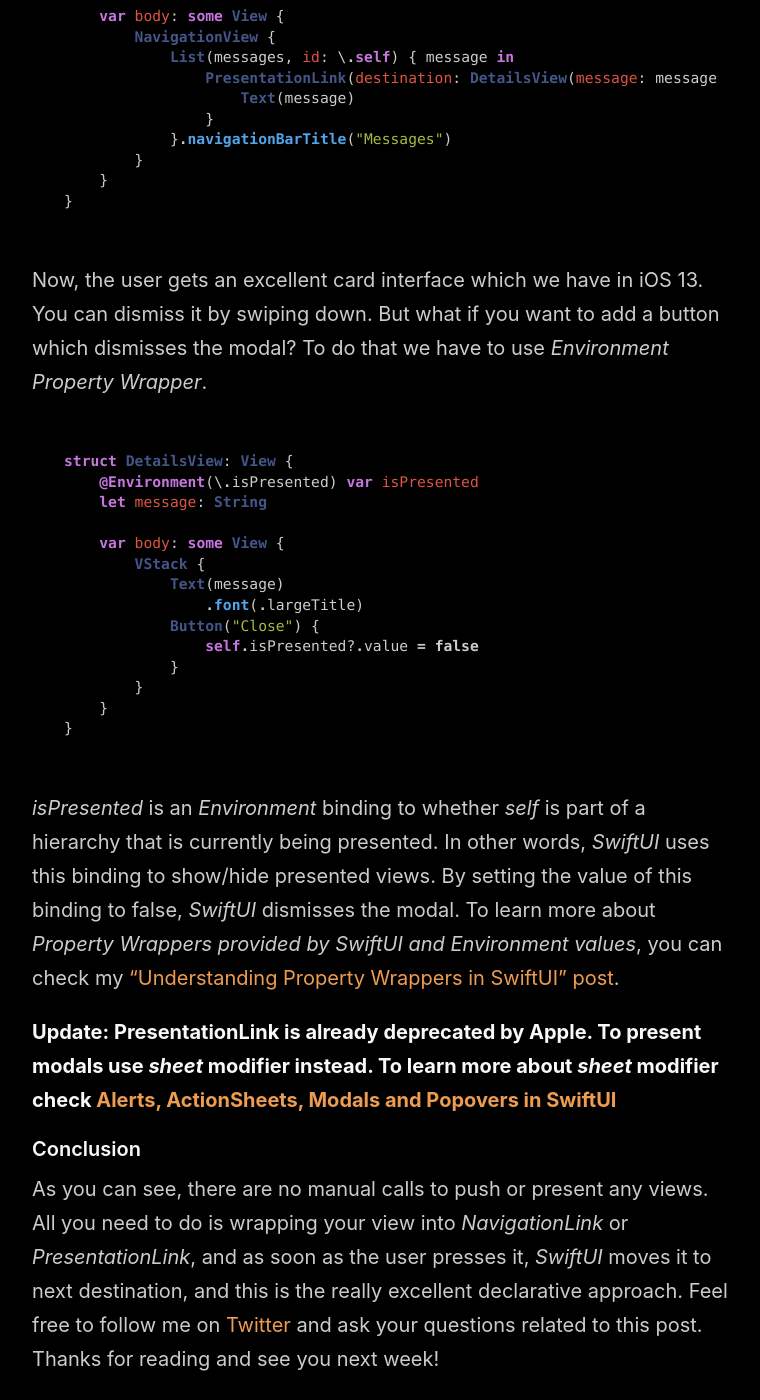
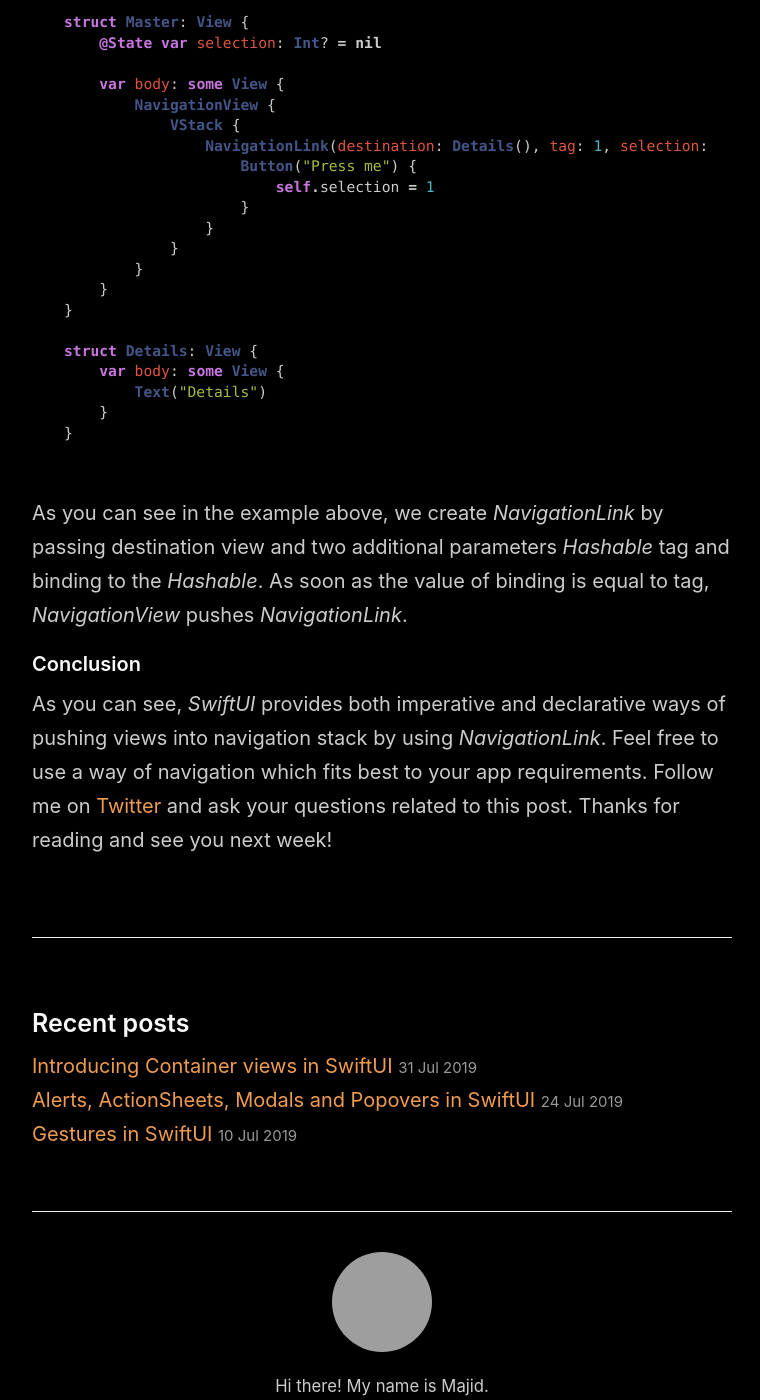
Before and after one commit to mecid/mecid.github.io, a Jekyll site: the page built from _posts/2019-07-17-navigation-in-swiftui.md, in a window 1280 px wide and 1400 px high, scrolled down 2198 px. Shown: the whole window, without its empty margins (258-1018 px from the left). Built offline with Jekyll 4.4.1, drawn with Linux system fonts in a browser that asks for light colours; our own code applies the rules of GitHub Pages for plain Markdown files; some of the changed text lies outside the part shown; grey boxes are pictures that could not be loaded.

Commit message:
Update 2019-07-17-navigation-in-swiftui.md

````diff
--- a/_posts/2019-07-17-navigation-in-swiftui.md
+++ b/_posts/2019-07-17-navigation-in-swiftui.md
@@ -3,7 +3,7 @@
 post: layout
 ---
 
-This week I want to talk about *Navigation in SwiftUI*. *SwiftUI* provides a declarative way of implementing navigation in your apps. Today we will cover different navigation flows available in *SwiftUI* like *Master-Detail* and *Presenting Modals*.
+This week I want to talk about *Navigation in SwiftUI*. *SwiftUI* provides both declarative and imperative ways of implementing navigation in your apps. Today we will cover two ways of *Master-Detail* navigation available in *SwiftUI*. We will learn how use *NavigationLink*, and how to do programmatic navigation in *SwiftUI*.
 
 #### Master-Detail flow
 Assume that you are working on app which shows a list of some items and you want to move to details screen as soon as the user selects any item. For this type of navigation, *SwiftUI* provides *NavigationView* and *NavigationLink* components. Let's check how we can use them.
@@ -43,49 +43,38 @@
 
 Next, we embed List rows into *NavigationLink*, while creating *NavigationLink*, we have to provide a destination view. *SwiftUI* presents a destination view when the user presses the *List row*. By wrapping *List row* into a *NavigationLink*, *SwiftUI* adds trailing arrow to the view which indicates that there is a details screen next to the view. And this is where the real power of declarative programming comes. *List row* starts appearing in another way only by embedding it into *NavigationLink*. To learn more about environment-based appearance in *SwiftUI*, you can check out ["Building forms with SwiftUI" post](/2019/06/19/building-forms-with-swiftui/).
 
-#### Modals
-Let's change our navigation a little bit. Instead of showing our view as a child in the navigation hierarchy, I want to present it as a modal using new iOS 13 cart interface. To make it possible, all we need to do is embedding *List row* into *PresentationLink* instead of *NavigationLink*.
+#### Programmatic navigation
+
+Sometimes we need to check multiple conditions and after that push some view. For this kind of situations, *NavigationLink* provides a different way of initialization, which binds it to some value, and as soon as you set the tagged value to the binding, it pushes the view. Let's take a look at the code sample.
 
 ```swift
-struct MasterView: View {
-    private let messages = [
-        "Hello", "How are you?"
-    ]
+import SwiftUI
+
+struct Master: View {
+    @State var selection: Int? = nil
 
     var body: some View {
         NavigationView {
-            List(messages, id: \.self) { message in
-                PresentationLink(destination: DetailsView(message: message)) {
-                    Text(message)
+            VStack {
+                NavigationLink(destination: Details(), tag: 1, selection: $selection) {
+                    Button("Press me") {
+                        self.selection = 1
+                    }
                 }
-            }.navigationBarTitle("Messages")
+            }
         }
+    }
+}
+
+struct Details: View {
+    var body: some View {
+        Text("Details")
     }
 }
 ```
 
-Now, the user gets an excellent card interface which we have in iOS 13. You can dismiss it by swiping down. But what if you want to add a button which dismisses the modal? To do that we have to use *Environment Property Wrapper*.
+As you can see in the example above, we create *NavigationLink* by passing destination view and two additional parameters *Hashable* tag and binding to the *Hashable*. As soon as the value of binding is equal to tag, *NavigationView* pushes *NavigationLink*.
 
-```swift
-struct DetailsView: View {
-    @Environment(\.isPresented) var isPresented
-    let message: String
-
-    var body: some View {
-        VStack {
-            Text(message)
-                .font(.largeTitle)
-            Button("Close") {
-                self.isPresented?.value = false
-            }
-        }
-    }
-}
-```
-
-*isPresented* is an *Environment* binding to whether *self* is part of a hierarchy that is currently being presented. In other words, *SwiftUI* uses this binding to show/hide presented views. By setting the value of this binding to false, *SwiftUI* dismisses the modal. To learn more about *Property Wrappers provided by SwiftUI and Environment values*, you can check my ["Understanding Property Wrappers in SwiftUI" post](/2019/06/12/understanding-property-wrappers-in-swiftui/).
-
-**Update: PresentationLink is already deprecated by Apple. To present modals use *sheet* modifier instead. To learn more about *sheet* modifier check [Alerts, ActionSheets, Modals and Popovers in SwiftUI](/2019/07/24/alerts-actionsheets-modals-and-popovers-in-swiftui)**
 
 #### Conclusion
-As you can see, there are no manual calls to push or present any views. All you need to do is wrapping your view into *NavigationLink* or *PresentationLink*, and as soon as the user presses it, *SwiftUI* moves it to next destination, and this is the really excellent declarative approach. Feel free to follow me on [Twitter](https://twitter.com/mecid) and ask your questions related to this post. Thanks for reading and see you next week!
+As you can see, *SwiftUI* provides both imperative and declarative ways of pushing views into navigation stack by using *NavigationLink*. Feel free to use a way of navigation which fits best to your app requirements. Follow me on [Twitter](https://twitter.com/mecid) and ask your questions related to this post. Thanks for reading and see you next week!
````
